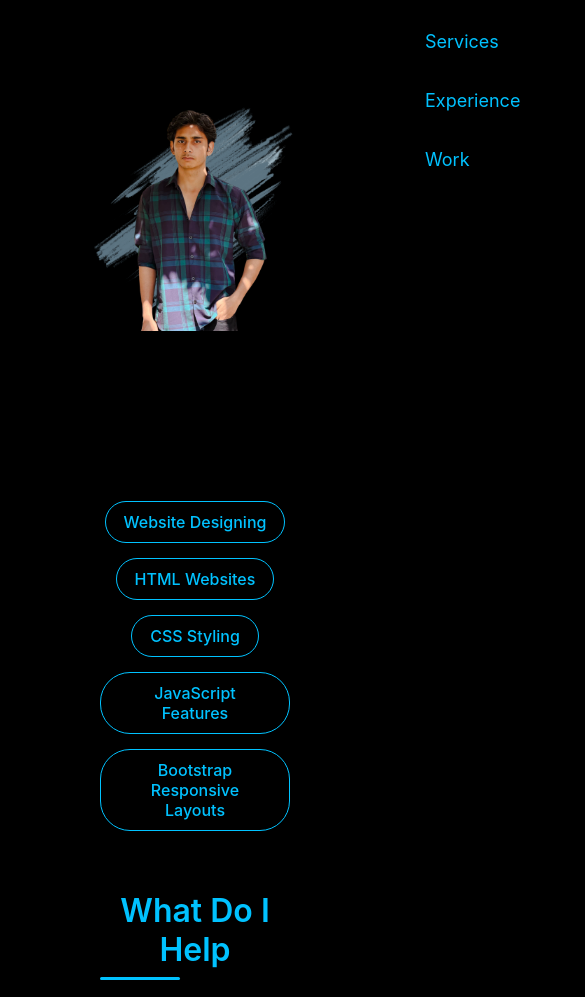
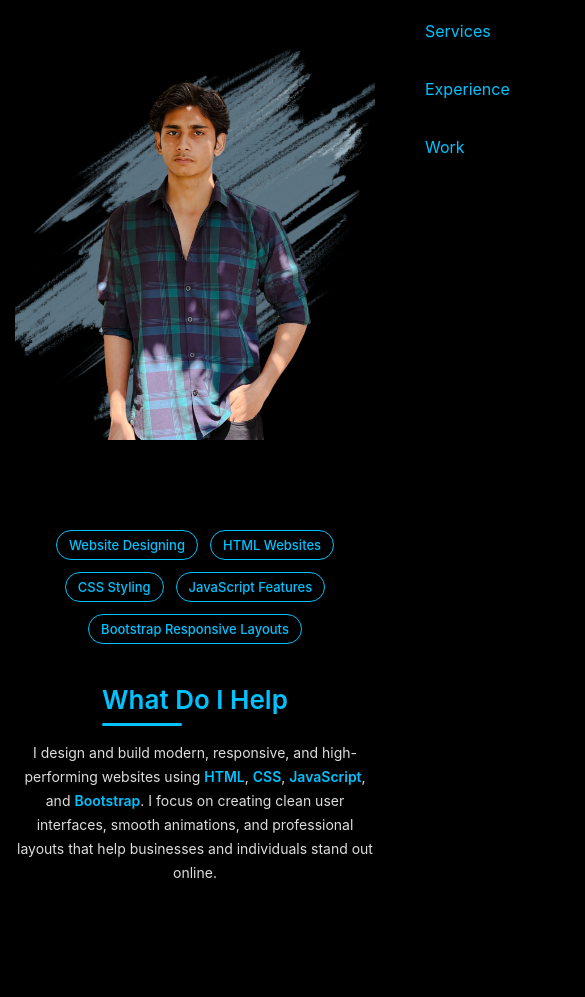
Before and after one commit to ArsalJan34/My_Portfolio, a plain HTML site: page index.html in a window 390 px wide. Shown: the part 95-1092 px from the top of the page, 585 px wide, since content can reach past the window. After the commit the page ends 1020 px from the top, so only its background shows below. Drawn offline with nearby package versions, Linux system fonts and the light colour scheme.

Commit message:
Changes made

```diff
--- a/style.css
+++ b/style.css
@@ -48,7 +48,6 @@ header {
   backdrop-filter: blur(6px);
 }
 
-/* Logo */
 .logo {
   display: flex;
   align-items: center;
@@ -62,7 +61,6 @@ header {
   object-fit: contain;
 }
 
-/* Navbar Links */
 .navbar {
   display: flex;
   gap: 30px;
@@ -108,11 +106,12 @@ header {
   flex-direction: column;
   align-items: flex-start;
   justify-content: flex-start;
-  background: rgba(0, 0, 0, 0.85);
+  background: rgba(0, 0, 0, 0.9);
   backdrop-filter: blur(10px);
   box-shadow: -10px 0 20px rgba(0, 0, 0, 0.4);
   z-index: 999;
   transition: right 0.4s ease;
+  overflow-y: auto;
 }
 
 .sidebar.show {
@@ -147,13 +146,14 @@ header {
   align-items: center;
   gap: 32px;
   padding: 60px;
+  flex-wrap: wrap;
 }
 
 .introtext1 {
   color: #00C2FF;
   display: flex;
   flex-direction: column;
-  gap: 60px;
+  gap: 40px;
   margin: 20px;
   max-width: 600px;
 }
@@ -186,22 +186,24 @@ header {
 ----------------------- */
 .me-img {
   background: url("./images/bg.png") no-repeat center center;
-  background-size: contain;
+  background-size: cover;
   background-color: rgba(0, 0, 0, 0.6);
   display: flex;
   justify-content: center;
   align-items: center;
-  padding: 60px;
+  padding: 40px;
   border-radius: 20px;
-  min-height: 400px;
+  min-height: 350px;
+  width: 100%;
 }
 
 .me-img img {
-  width: 300px;
+  width: 280px;
   margin-top: 30px;
   border-radius: 15px;
   object-fit: contain;
   transition: transform 0.3s ease;
+  max-width: 90%;
 }
 
 .me-img img:hover {
@@ -212,12 +214,13 @@ header {
    WHAT DO I HELP SECTION
 ----------------------- */
 .what-do-i {
-  padding: 80px 100px;
+  padding: 60px 30px;
   color: #00C2FF;
   display: flex;
   justify-content: center;
   align-items: center;
   background: transparent;
+  flex-wrap: wrap;
 }
 
 .what-do-i-content {
@@ -225,7 +228,7 @@ header {
   justify-content: space-between;
   align-items: center;
   flex-wrap: wrap;
-  gap: 60px;
+  gap: 40px;
   max-width: 1200px;
   width: 100%;
 }
@@ -241,15 +244,15 @@ header {
   display: flex;
   flex-wrap: wrap;
   justify-content: center;
-  gap: 20px;
+  gap: 15px;
   max-width: 500px;
 }
 
 .skills a {
   color: #00C2FF;
-  font-size: 18px;
+  font-size: 16px;
   font-weight: 500;
-  padding: 12px 24px;
+  padding: 10px 20px;
   border: 1px solid #00C2FF;
   border-radius: 30px;
   transition: all 0.3s ease;
@@ -259,8 +262,8 @@ header {
 .skills a:hover {
   background: #00C2FF;
   color: #000;
-  transform: translateY(-5px);
-  box-shadow: 0 5px 15px rgba(0, 194, 255, 0.3);
+  transform: translateY(-3px);
+  box-shadow: 0 4px 12px rgba(0, 194, 255, 0.3);
 }
 
 /* --- Right Side (Text Description) --- */
@@ -270,12 +273,12 @@ header {
   flex-direction: column;
   align-items: flex-start;
   text-align: left;
-  gap: 20px;
+  gap: 15px;
   max-width: 600px;
 }
 
 .section-title {
-  font-size: 40px;
+  font-size: 36px;
   font-weight: 600;
   position: relative;
 }
@@ -291,8 +294,8 @@ header {
 }
 
 .help-description {
-  font-size: 18px;
-  line-height: 30px;
+  font-size: 16px;
+  line-height: 26px;
   color: #ddd;
 }
 
@@ -301,7 +304,7 @@ header {
   font-weight: 600;
 }
 
-/* --- Animation (Fade-in on Scroll) --- */
+/* --- Animation --- */
 @keyframes fadeUp {
   0% {
     opacity: 0;
@@ -322,6 +325,16 @@ header {
    RESPONSIVE DESIGN
 ----------------------- */
 @media (max-width: 992px) {
+  header {
+    padding: 10px 30px;
+  }
+
+  .intro {
+    flex-direction: column;
+    text-align: center;
+    padding: 40px 20px;
+  }
+
   .what-do-i-content {
     flex-direction: column;
     text-align: center;
@@ -334,24 +347,28 @@ header {
   }
 
   .section-title {
-    font-size: 32px;
+    font-size: 28px;
   }
 
   .help-description {
-    font-size: 16px;
+    font-size: 15px;
   }
 
   .skills {
-    gap: 15px;
+    gap: 12px;
   }
 
   .skills a {
-    font-size: 16px;
-    padding: 10px 18px;
+    font-size: 15px;
+    padding: 8px 16px;
   }
 }
 
 @media (max-width: 768px) {
+  header {
+    padding: 10px 20px;
+  }
+
   .navbar {
     display: none;
   }
@@ -360,22 +377,65 @@ header {
     display: block;
   }
 
+  .intro {
+    padding: 30px 15px;
+  }
+
   .introtext1,
   .i-do {
-    display: none;
+ display: none;
+  }
+
+  .Me {
+    font-size: 32px;
   }
 
   .me-img {
-    min-height: 300px;
-    padding: 30px;
+    min-height: 280px;
+    padding: 20px;
   }
 
   .me-img img {
-    width: 80%;
-    margin-top: 20px;
+    width: 85%;
   }
 
-  .Me {
-    font-size: 36px;
+  .what-do-i {
+    padding: 40px 15px;
+  }
+
+  .sidebar {
+    width: 200px;
+    right: -220px;
+  }
+
+  .skills a {
+    font-size: 14px;
+    padding: 6px 14px;
   }
 }
+
+@media (max-width: 480px) {
+  .section-title {
+    font-size: 26px;
+  }
+
+  .help-description {
+    font-size: 14px;
+    line-height: 24px;
+  }
+
+  .skills a {
+    font-size: 13px;
+    padding: 6px 12px;
+  }
+
+  .sidebar {
+    width: 180px;
+    right: -200px;
+    padding: 15px;
+  }
+
+  .sidebar a {
+    font-size: 16px;
+  }
+}
```
